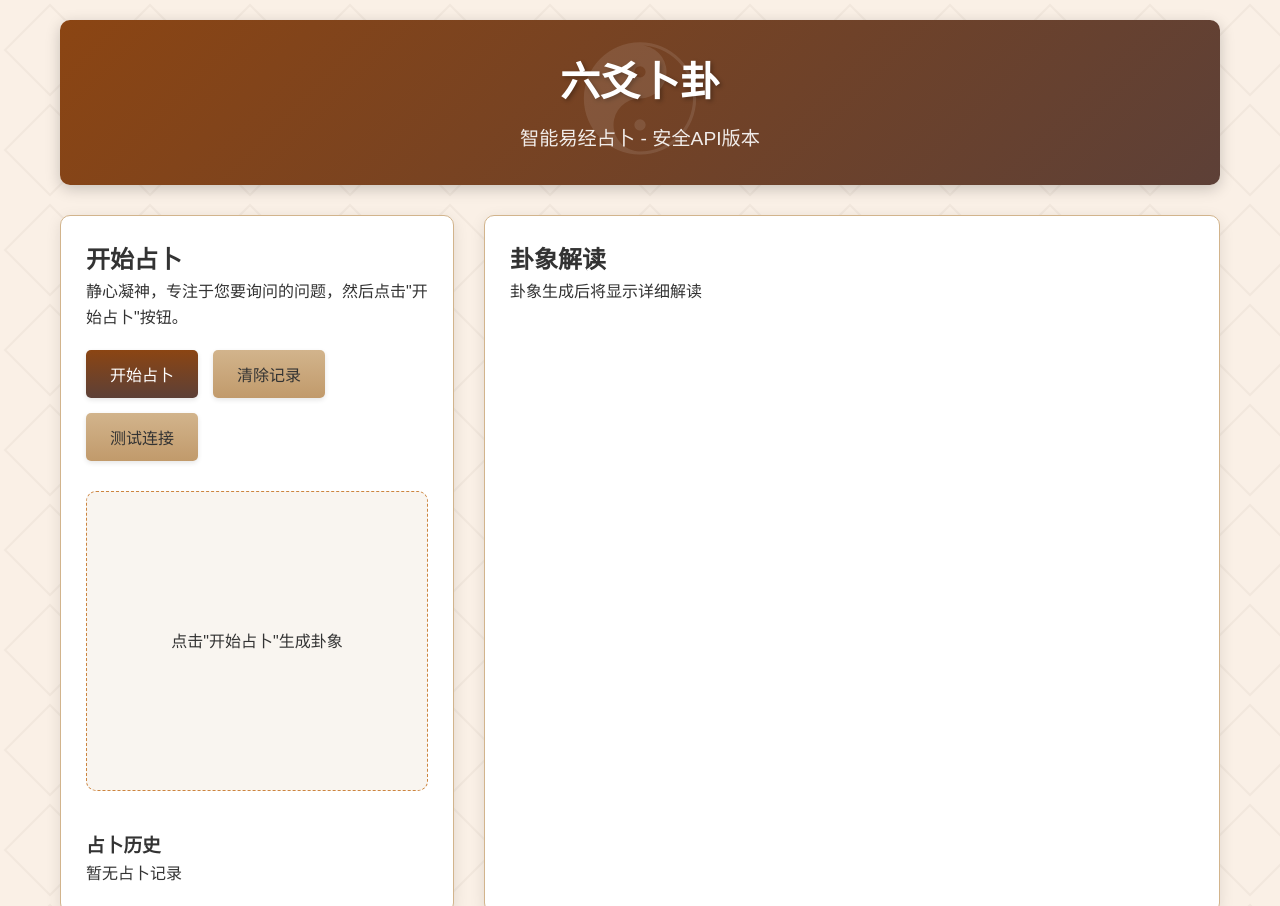
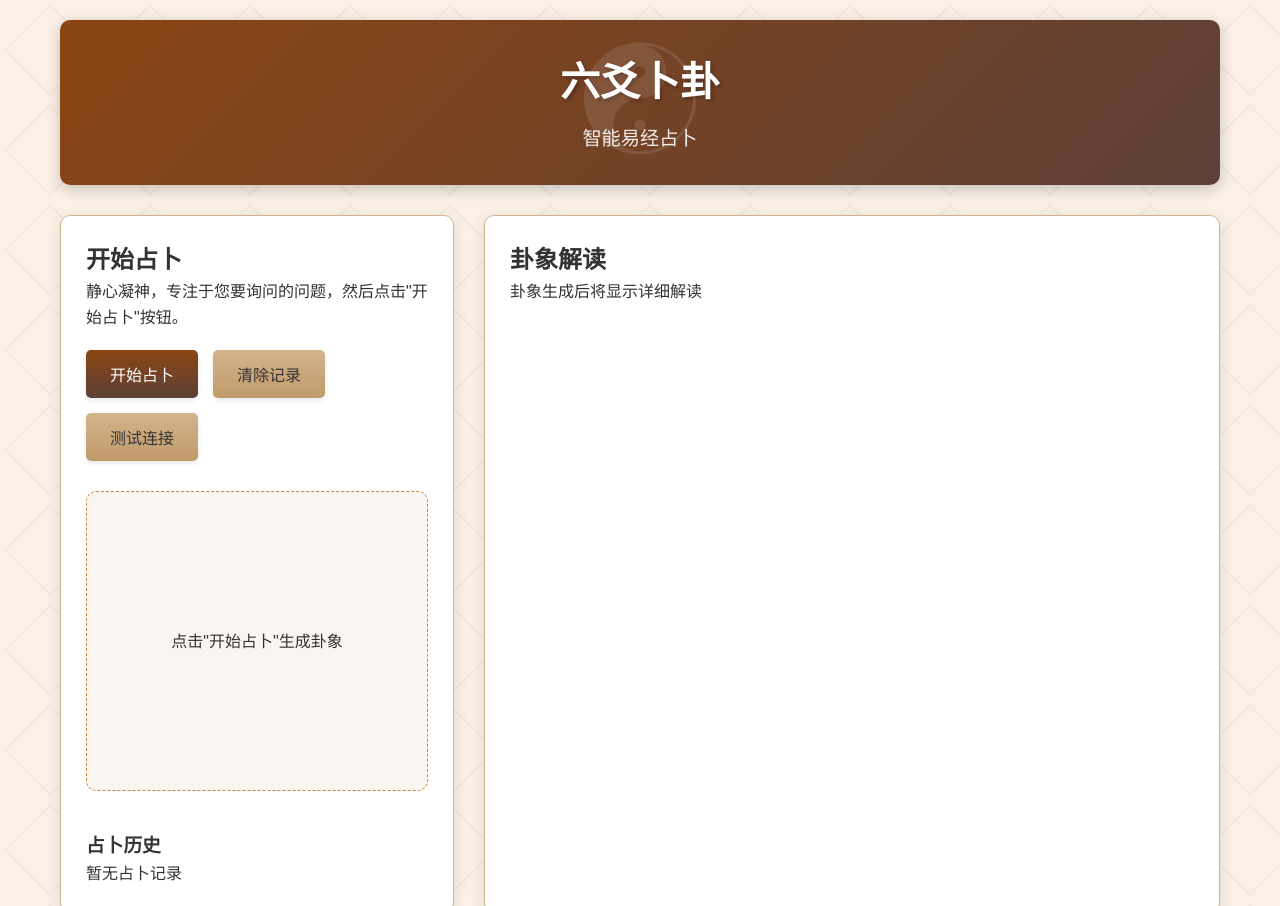
Before and after one commit to Mo-Xiangfeng/liuyao-divination, a website: page index.html in a window 1280 px wide. Shown: the top 906 px of the page. Drawn offline with Linux system fonts and the light colour scheme.

Commit message:
Update index.html

```diff
--- a/index.html
+++ b/index.html
@@ -10,7 +10,7 @@
     <div class="container">
         <header>
             <h1>六爻卜卦</h1>
-            <p class="subtitle">智能易经占卜 - 安全API版本</p>
+            <p class="subtitle">智能易经占卜</p>
         </header>
 
         <div class="main-content">
```
